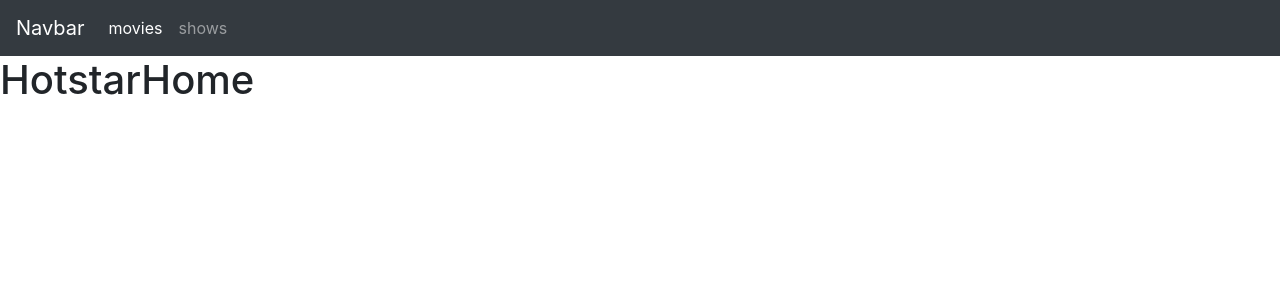
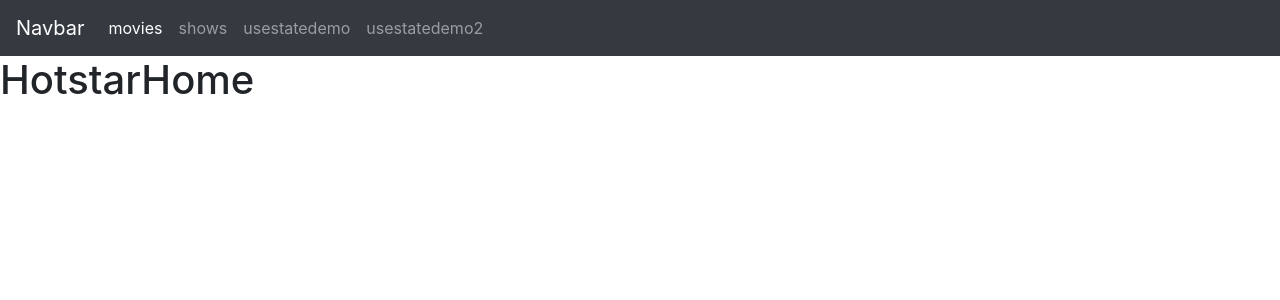
Before and after one commit to samirvithlani/lerning25ft_mern, a React (Vite) app: page / in a window 1280 px wide. Shown: the top 300 px of the page. Built offline with nearby package versions, Linux system fonts and the light colour scheme.

Commit message:
useStateDemo

```diff
--- a/src/App.jsx
+++ b/src/App.jsx
@@ -15,6 +15,8 @@
 import { HotstarHome } from './components/hotstar/HotstarHome.jsx'
 import { Error404 } from './components/Error404.jsx'
 import { PlayContent } from './components/hotstar/PlayContent.jsx'
+import { UseStateDemo } from './components/UseStateDemo.jsx'
+import { UseStateDemo2 } from './components/UseStateDemo2.jsx'
 
 function App() {
 
@@ -28,6 +30,8 @@
         <Route path='/movies' element = {<HotstarMovies/>}></Route>
         <Route path='/shows' element = {<HotstarShows/>}></Route>
         <Route path='/playcontent/:id' element={<PlayContent/>}></Route>
+        <Route path='/usestatedemo' element = {<UseStateDemo/>}></Route>
+        <Route path='/usestatedemo2' element = {<UseStateDemo2/>}></Route>
         {/* <Route path='/*' element={<h1>404</h1>}></Route> */}
         <Route path='/*' element = {<Error404/>}></Route>
       </Routes>
--- a/src/components/Navbar.jsx
+++ b/src/components/Navbar.jsx
@@ -28,8 +28,19 @@
               </Link>
             </li>
             <li class="nav-item">
-            <Link class="nav-link" to="/shows">
+              <Link class="nav-link" to="/shows">
                 shows
+              </Link>
+            </li>
+
+            <li class="nav-item">
+              <Link class="nav-link" to="/usestatedemo">
+                usestatedemo
+              </Link>
+            </li>
+            <li class="nav-item">
+              <Link class="nav-link" to="/usestatedemo2">
+                usestatedemo2
               </Link>
             </li>
           </ul>
--- /dev/null
+++ b/src/components/UseStateDemo.jsx
@@ -0,0 +1,23 @@
+import React, { useState } from 'react'
+
+export const UseStateDemo = () => {
+  //var count =0; //state variable...
+  //[count] ->variable..
+  //setCount --> function -->count change ->setCount use chnage
+  //useState(0) --0 -->intialValue
+  //0 -> number
+  const[count,setCount]=useState(0)
+  const increseCount = ()=>{
+    //count++
+    setCount(count+1)
+    console.log('aftter increse count ',count)
+  }
+  return (
+    <div style={{textAlign:"center"}}>
+        <h1>USE STATE DEMO</h1>
+        <h1>count = {count}</h1>
+        {/* <button onClick={increseCount}>increse</button>  */}
+        <button onClick={()=>{increseCount()}}>increse</button>
+    </div>
+  )
+}
--- /dev/null
+++ b/src/components/UseStateDemo2.jsx
@@ -0,0 +1,22 @@
+import React, { useState } from 'react'
+
+export const UseStateDemo2 = () => {
+    const[loading,setLoading]=useState(true) //boolean
+    const stopLoading = (mils)=>{
+
+        setTimeout(()=>{
+            setLoading(false)
+        },mils)
+
+    }
+
+  return (
+    <div style={{textAlign:"center"}}>
+        <h1>USE STATE DEMO 2</h1>
+        {
+            loading == true && <h1>Loading....</h1>
+        }
+        <button onClick={()=>{stopLoading(3000)}}>stop</button>
+    </div>
+  )
+}
--- a/src/components/hotstar/PlayContent.jsx
+++ b/src/components/hotstar/PlayContent.jsx
@@ -4,6 +4,7 @@
 export const PlayContent = () => {
 
     const id = useParams().id; //.id //.name
+    //{id:"urldata"}
 
   return (
     <div>
```
Also changed, not shown: th.txt.
